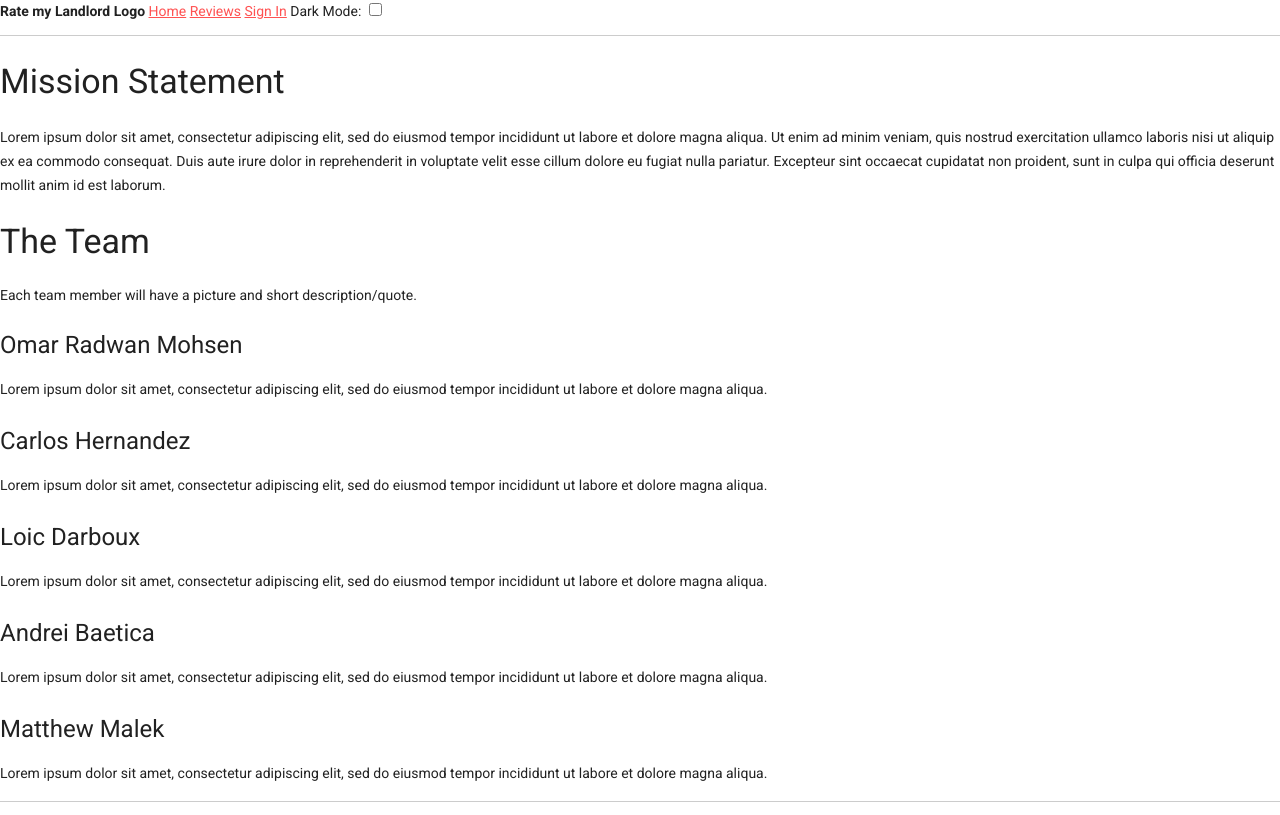
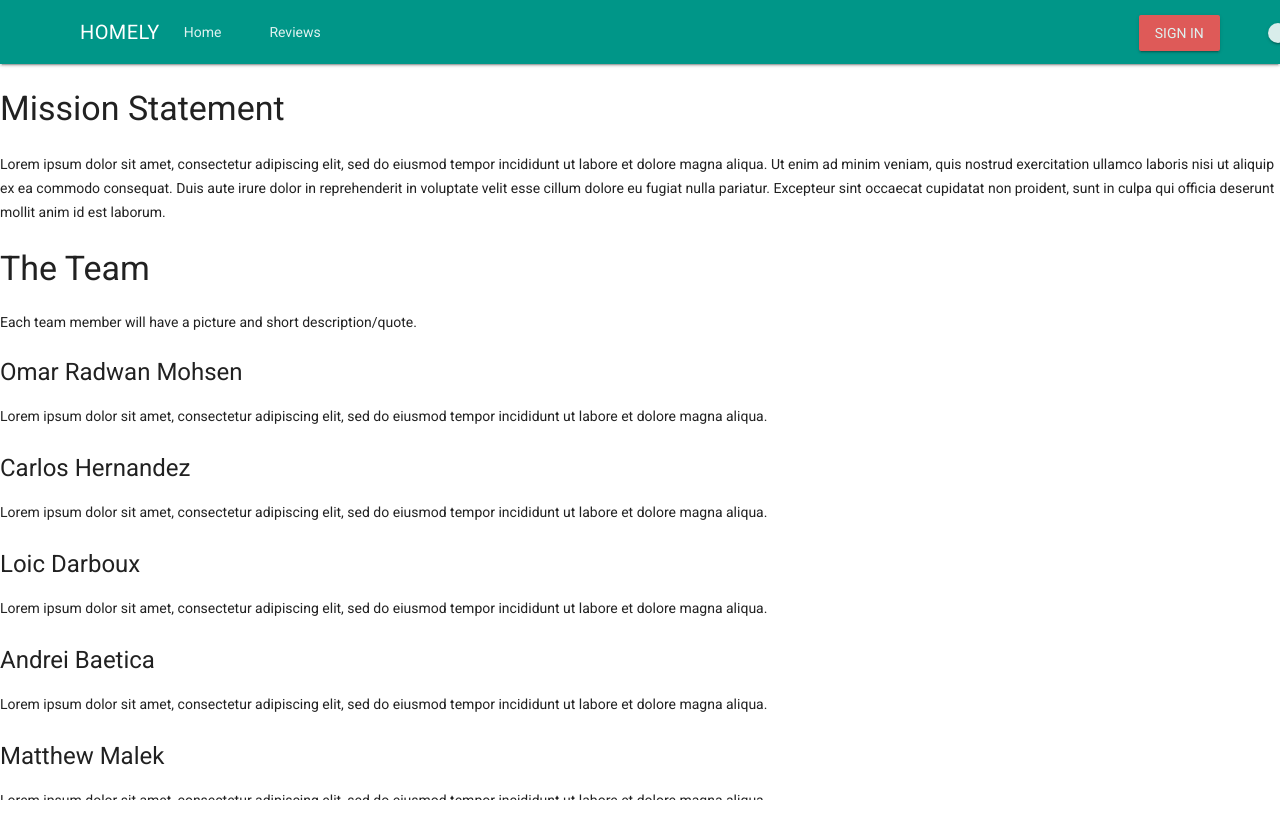
Before and after one commit to SEG2900Team6/SEG2900Team6.github.io, a plain HTML site: page about.html in a window 1280 px wide. Shown: the top 815 px of the page. Drawn offline with Linux system fonts and the light colour scheme.

Commit message:
Added styled header. Fixed footer position

```diff
--- a/about.html
+++ b/about.html
@@ -5,18 +5,32 @@
 	<script src="./js/material.min.js"></script>
 	<link rel="stylesheet" href="https://fonts.googleapis.com/icon?family=Material+Icons">
 	<link rel="stylesheet" href="https://fonts.googleapis.com/css?family=Roboto:regular,bold,italic,thin,light,bolditalic,black,medium&amp;lang=en">
-	<strong>Rate my Landlord Logo</strong>
-	<a href="https://seg2900team6.github.io/">Home</a>
-	<a href="https://seg2900team6.github.io/reviews">Reviews</a>
-	<a href="https://seg2900team6.github.io/signup">Sign In</a>
-	Dark Mode:
-	<label class="switch">
-  	<input type="checkbox">
-  	<span class="slider"></span>
+</head>
+<body>
+	<div class="mdl-layout mdl-js-layout mdl-layout--fixed-header">
+		<header class="mdl-layout__header">
+			<div class="mdl-layout__header-row">
+			<span class="mdl-layout-title">HOMELY</span>
+			<nav class="mdl-navigation mdl-layout">
+				<a class="mdl-navigation__link" href="">Home</a>
+				<a class="mdl-navigation__link" href="">Reviews</a>
+				<div class="mdl-layout-spacer"></div>
+				<a class="mdl-navigation__link" href="">
+					<button class="mdl-button mdl-js-button mdl-button--raised mdl-js-ripple-effect mdl-button--accent">
+						Sign in
+					</button>
+				</a>
+				<a class="mdl-navigation__link" href="">
+					<label for="switch2" class="mdl-switch mdl-js-switch mdl-js-ripple-effect">
+						<input type="checkbox" id="switch2" class="mdl-switch__input">
 					</label>
-</head>
-<hr>
-<body>
+				</a>
+			</nav>
+			</div>
+		</header>
+		<main class="mdl-layout__content">
+			<div class="page-content">
+				<!-- PAGE CONTENT GOES BELOW -->
 				<h3>Mission Statement</h3>
 				<p>Lorem ipsum dolor sit amet, consectetur adipiscing elit, sed do eiusmod tempor incididunt ut labore et dolore magna aliqua. Ut enim ad minim veniam, quis nostrud exercitation ullamco laboris nisi ut aliquip ex ea commodo consequat. Duis aute irure dolor in reprehenderit in voluptate velit esse cillum dolore eu fugiat nulla pariatur. Excepteur sint occaecat cupidatat non proident, sunt in culpa qui officia deserunt mollit anim id est laborum.</p>
 
@@ -32,8 +46,7 @@
 					<p>Lorem ipsum dolor sit amet, consectetur adipiscing elit, sed do eiusmod tempor incididunt ut labore et dolore magna aliqua.</p>
 				<h4>Matthew Malek</h4>
 					<p>Lorem ipsum dolor sit amet, consectetur adipiscing elit, sed do eiusmod tempor incididunt ut labore et dolore magna aliqua.</p>
-
-<hr>
+			</div>
 			<footer class="mdl-mega-footer">
 				<div class="mdl-mega-footer__top-section">
 					<div class="mdl-mega-footer__drop-down-section">
@@ -87,4 +100,7 @@
 						</div>
 				</div>
 			</footer>
+		</main>
+	</div>
+</body>
 </html>
```
Also changed, not shown: index.html (+1 -1 lines). Lines whose indentation alone changed are shown as unchanged.
